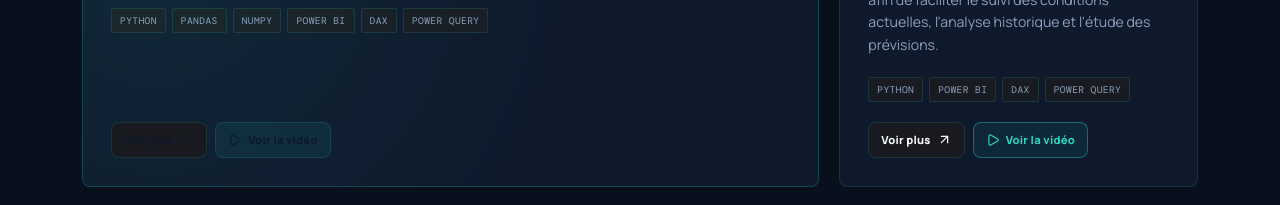
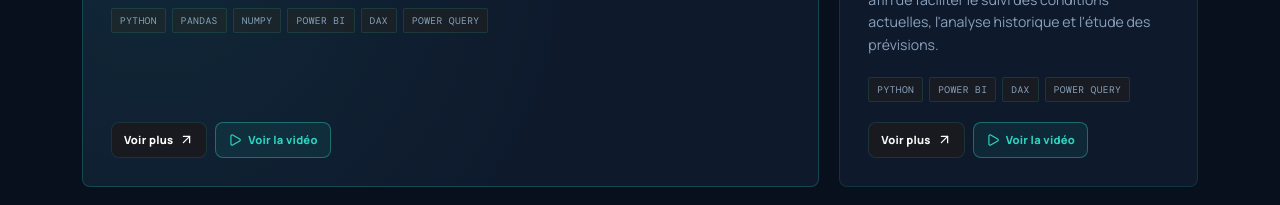
Before and after one commit to hazem897/Potfolio, a React (Vite) app: page / in a window 1280 px wide. Shown: the part 3120-3325 px from the top of the page. Built offline with nearby package versions, Linux system fonts and the light colour scheme.

Commit message:
Fix button colors on first project: white for Voir plus and cyan/green for Voir la video

```diff
--- a/src/assets/styles/style.css
+++ b/src/assets/styles/style.css
@@ -485,9 +485,12 @@ em {
 }
 
 @keyframes portraitFloat {
-  0%, 100% {
+
+  0%,
+  100% {
     transform: translateY(0);
   }
+
   50% {
     transform: translateY(-8px);
   }
@@ -991,6 +994,7 @@ h2 {
     opacity: 0;
     transform: translateY(22px);
   }
+
   to {
     opacity: 1;
     transform: translateY(0);
@@ -1184,14 +1188,28 @@ h2 {
 }
 
 .featured .project-action {
-  border-color: var(--line);
-  color: var(--white);
+  background: #181a20;
+  border: 1px solid var(--line);
+  color: #ffffff;
+}
+
+.featured .project-action.project-action-video {
+  border-color: rgba(45, 212, 191, 0.4);
+  color: var(--coral);
+  background: rgba(45, 212, 191, 0.08);
 }
 
 .featured .project-action:hover {
   background: var(--coral);
   border-color: var(--coral);
   color: #040811;
+}
+
+.featured .project-action.project-action-video:hover {
+  background: var(--coral);
+  border-color: var(--coral);
+  color: #040811;
+  box-shadow: 0 6px 20px rgba(45, 212, 191, 0.45);
 }
 
 .tags {
```
